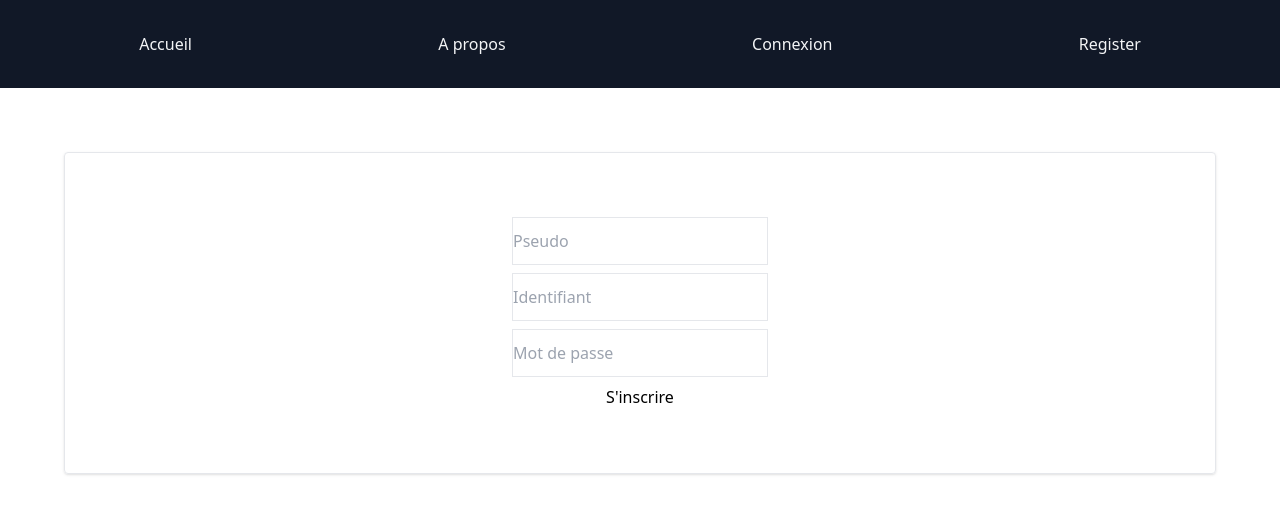
After one commit to koceila-Hk/session_php, a PHP site: page /register.php in a window 1280 px wide. The commit adds this page. Shown: the top 514 px of the page. Run offline with PHP 8.4, Linux system fonts and the light colour scheme; some libraries are stand-ins or nearby versions.

Commit message:
add form register

```diff
--- a/header.php
+++ b/header.php
@@ -23,6 +23,7 @@
         <?php else : ?>
             <a href="connexion.php">Connexion</a>
         <?php endif; ?>
+        <a href="register.php">Register</a>
     </nav>
 </html>
 </body>
--- /dev/null
+++ b/register.php
@@ -0,0 +1,10 @@
+<?php include './header.php'; ?>
+
+<form action="connexion_traitement.php" method="post" class="m-16 shadow border rounded p-16 flex flex-col items-center gap-2">
+    <input type="text" name="pseudo" placeholder="Pseudo" class="border outline-none w-64 h-12" autofocus>
+    <input type="text" name="login" placeholder="Identifiant" class="border outline-none w-64 h-12" autofocus>
+    <input type="password" name="password" placeholder="Mot de passe" class="border outline-none w-64 h-12">
+    <input type="submit" value="S'inscrire">
+</form>
+
+<?php include './footer.php'; ?>
```
